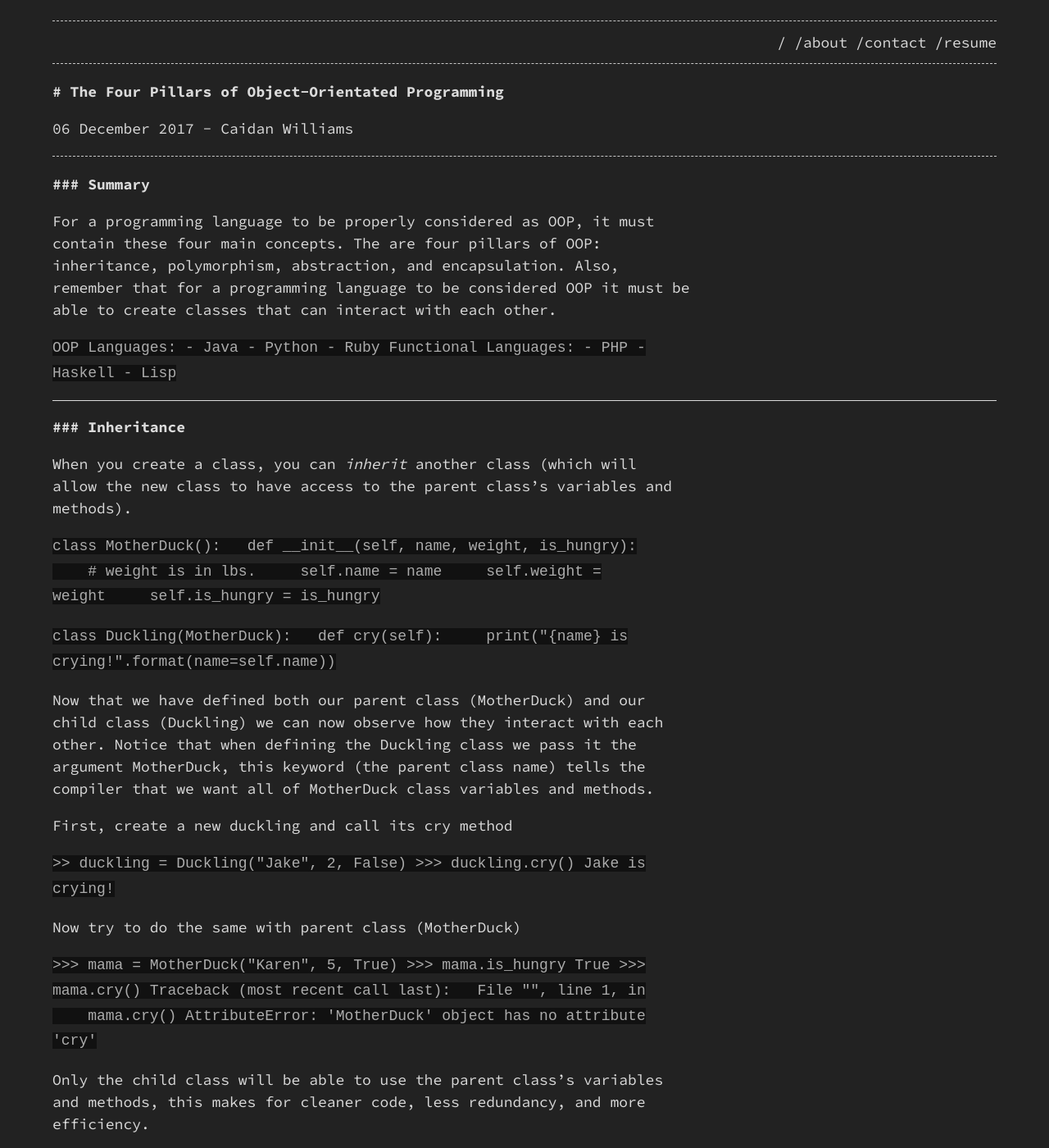
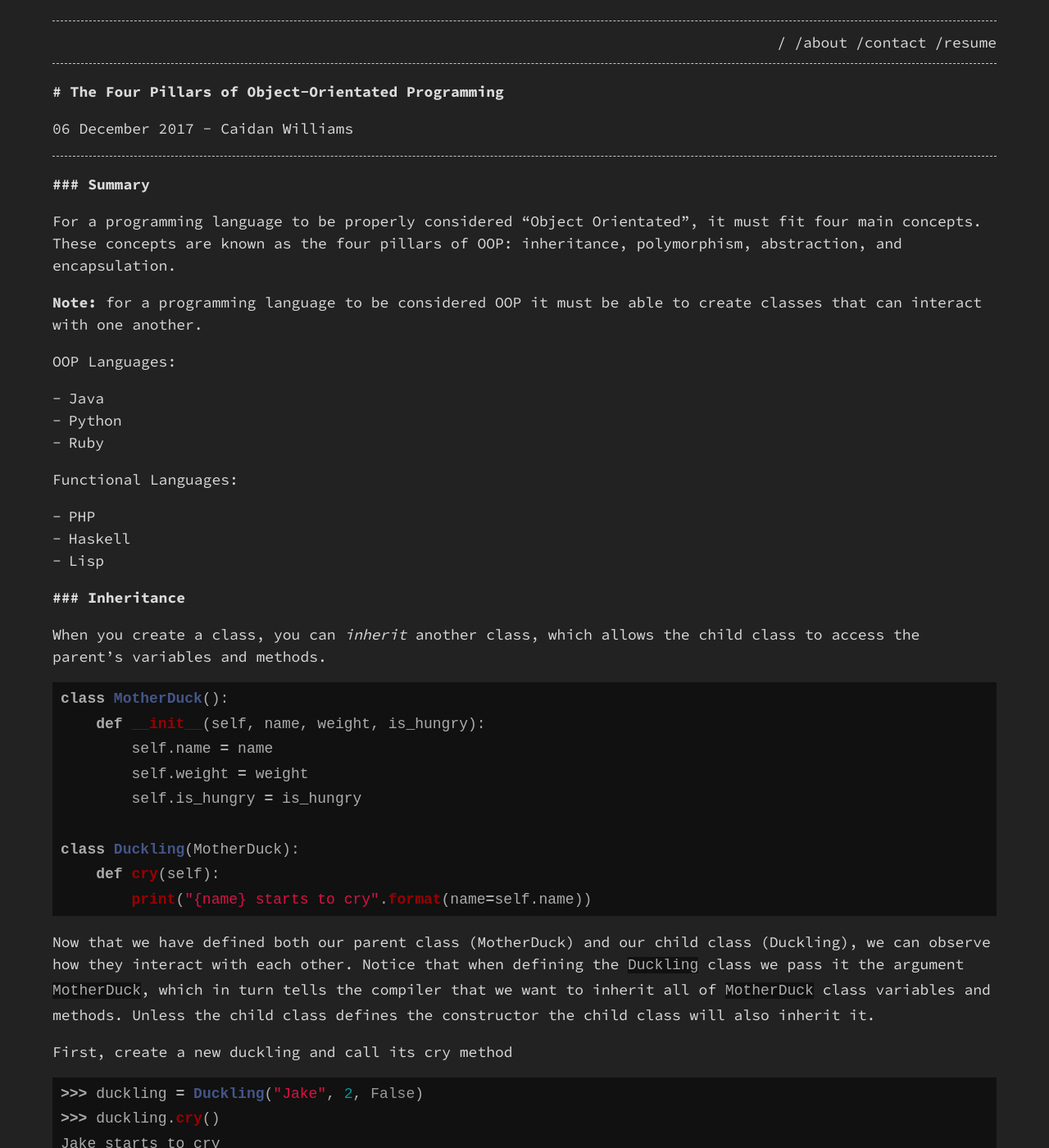
Before and after one commit to caidanw/caidanw.github.io, a Jekyll site: the page built from _posts/2017-12-06-the-four-pillars-of-object-orientated-programming.md, in a window 1280 px wide and 1400 px high. Shown: the whole window at 82% size. Built offline with Jekyll 4.4.1, drawn with Linux system fonts in a browser that asks for light colours; some of the changed text lies outside the part shown.

Commit message:
fixed post: four pillars of programming

````diff
--- a/_posts/2017-12-06-the-four-pillars-of-object-orientated-programming.md
+++ b/_posts/2017-12-06-the-four-pillars-of-object-orientated-programming.md
@@ -7,119 +7,102 @@
 
 ### Summary
 
-For a programming language to be properly considered as OOP, it must
-contain these four main concepts. The are four pillars of OOP:
-inheritance, polymorphism, abstraction, and encapsulation. Also,
-remember that for a programming language to be considered OOP it must be
-able to create classes that can interact with each other.
+For a programming language to be properly considered "Object Orientated", it must fit four main concepts. These concepts are known as the four pillars of OOP: inheritance, polymorphism, abstraction, and encapsulation.
 
-`OOP Languages: - Java - Python - Ruby Functional Languages: - PHP -
-Haskell - Lisp`
+**Note:** for a programming language to be considered OOP it must be able to create classes that can interact with one another.
 
----
+OOP Languages:
+- Java
+- Python
+- Ruby
+
+Functional Languages:
+- PHP
+- Haskell
+- Lisp
 
 ### Inheritance
 
-When you create a class, you can *inherit* another class (which will
-allow the new class to have access to the parent class's variables and
-methods).
+When you create a class, you can *inherit* another class, which allows the child class to access the parent's variables and methods.
 
-`class MotherDuck():   def __init__(self, name, weight, is_hungry):
-    # weight is in lbs.     self.name = name     self.weight =
-weight     self.is_hungry = is_hungry`
+```python
+class MotherDuck():
+    def __init__(self, name, weight, is_hungry):
+        self.name = name
+        self.weight = weight
+        self.is_hungry = is_hungry
 
-`class Duckling(MotherDuck):   def cry(self):     print("{name} is
-crying!".format(name=self.name))`
+class Duckling(MotherDuck):
+    def cry(self):
+        print("{name} starts to cry".format(name=self.name))
+```
 
-Now that we have defined both our parent class (MotherDuck) and our
-child class (Duckling) we can now observe how they interact with each
-other. Notice that when defining the Duckling class we pass it the
-argument MotherDuck, this keyword (the parent class name) tells the
-compiler that we want all of MotherDuck class variables and methods.
+Now that we have defined both our parent class (MotherDuck) and our child class (Duckling), we can observe how they interact with each other. Notice that when defining the `Duckling` class we pass it the argument `MotherDuck`, which in turn tells the compiler that we want to inherit all of `MotherDuck` class variables and methods. Unless the child class defines the constructor the child class will also inherit it.
 
 First, create a new duckling and call its cry method
 
-`>> duckling = Duckling("Jake", 2, False) >>> duckling.cry() Jake is
-crying!`
+```python
+>>> duckling = Duckling("Jake", 2, False)
+>>> duckling.cry()
+Jake starts to cry
+```
 
 Now try to do the same with parent class (MotherDuck)
 
-`>>> mama = MotherDuck("Karen", 5, True) >>> mama.is_hungry True >>>
-mama.cry() Traceback (most recent call last):   File "", line 1, in
-    mama.cry() AttributeError: 'MotherDuck' object has no attribute
-'cry'`
+```python
+>>> mama = MotherDuck("Karen", 5, True)
+>>> mama.is_hungry
+True
+>>> mama.cry()
+Traceback (most recent call last):
+  File "<stdin>", line 1, in <module>
+AttributeError: MotherDuck instance has no attribute 'cry'
+```
 
-Only the child class will be able to use the parent class's variables
-and methods, this makes for cleaner code, less redundancy, and more
-efficiency.
-
----
+Only the child class will be able to use the parent class's variables and methods, this makes for cleaner code and less redundancy.
 
 ### Polymorphism
 
-A great definition of pragmatic polymorphism is, "polymorphism is the
-ability (in programming) to present the same interface for different
-underlying forms (data types)." An interface refers to one or more
-functions or methods. Meaning a function or method that can achieve a
-similar result with different data types (eg. string, int, float, bool,
-etc.)
+A great definition of pragmatic polymorphism is, "polymorphism is the ability (in programming) to present the same interface for different underlying forms (data types)." An interface refers to one or more functions or methods. Meaning a function or method that can achieve a similar result with different data types (eg. string, int, float, bool, etc.)
 
-If we look at python's built-in function `print()` we know that it will
-take any different data type (including classes) and determine what to
-appropriately print to the console depending on the used type of data.
-This is done without the need to call a seperate function for a specific
-data type. eg. `print_bool()` `print_string()`
-
----
+If we look at python's built-in function `print()` we know that it will take any different data type (including classes) and determine  what to appropriately print to the console depending on the variable type. This is done without the user needing to call a seperate function for a specific data type. eg. `print_bool()` `print_string()`
 
 ### Abstraction
 
-Abstraction is used in OOP when we create a class and define its
-methods. When we define a class, and the methods that go with it, we are
-creating an *abstraction*. When designing OO programs, we are creating
-*abstractions* of different concepts that all work together to form our
-program. Abstraction allows us to model objects with clear boundaries,
-and have them interact with each other.
-
----
+Abstraction is used in OOP when we create a class and define its methods. When we define a class and its methods, we are
+creating an *abstraction*. We are creating *abstractions* of different concepts that all work together to form our program. Abstraction allows us to model objects with clear boundaries, and have them interact with each other.
 
 ### Encapsulation
 
-Encapsulation hides our codes internal data. When code and data have
-been encapsulated, it means when it is called, the caller cannot access
-the code's internal data. This concept plays a big role in security by
-denying access to certain pieces of data.
+Encapsulation hides our codes internal data. When code and data have been encapsulated, it means when it is called, the caller cannot access the code's internal data. This concept plays a big role in security by denying access to certain pieces of data.
 
-This also helps when trying to maintain code that is reliable, such as
-changing a data type from a list to a tuple. Trying to directly append
-to a tuple will give issues if we are expecting to append to a list. We
-can solve this issue by making a function that appends to our desired
-data type with a single function. This keeps the list/tuple data secret
-while still giving reliable functionality to a program or any clients
-that use the code.
-
----
+This also helps when trying to maintain code that is reliable, such as changing a data type from a list to a tuple. Trying to directly append to a tuple will give issues if we are expecting to append to a list. We can solve this issue by making a function that appends to our desired data type with a single function. This keeps the list/tuple data secret while still giving reliable functionality to a program or any clients that use the code.
 
 ### Composition
 
-This is not one of the four pillars of OOP but it is an important
-concept that helps the rest. The composition of a program represents
-"has a" relationships, this occurs when one object stores another object
-as a variable.
+This is not one of the four pillars of OOP but it is an important concept that helps the rest. The composition of a program represents "has a" relationships, this occurs when one object stores a reference to another object as a variable.
 
-Let's represent this with an example, we will show the relationship
-between a dog and it's owner. A dog "has a(n)" owner.
+For example, I will show the relationship between a dog and it's owner.
 
-`class Dog():   def __init__(self, name, breed, owner):     self.name =
-name     self.breed = breed     self.owner = owner`
+```python
+class Dog():
+    def __init__(self, name, breed, owner):
+        self.name = name
+        self.breed = breed
+        self.owner = owner
 
-`class Person():   def __init__(self, name):     self.name = name`
+class Person():
+    def __init__(self, name):
+        self.name = name
+```
 
-When we create a new dog object, we pass in a person object as the owner
-argument
+When we create a new dog object, we pass in our person object as the owner
 
-`>>> rob = Person("Dread Pirate Roberts") >>> dog = Dog("Kevin",
-"Pitbull", rob) >>> print(dog.owner.name) Dread Pirate Roberts`
+```python
+>>> rob = Person("Dread Pirate Roberts")
+>>> dog = Dog("Kevin", "Chihuahua", rob)
+>>> print(dog.owner.name)
+Dread Pirate Roberts
+```
 
-Now the dog Kevin belongs to the Dread Pirate Roberts, and we can easily
-reference the dog's owner.
+Now the dog _Kevin_ belongs to _Dread Pirate Roberts_, and we can easily reference the dog's owner.
````
